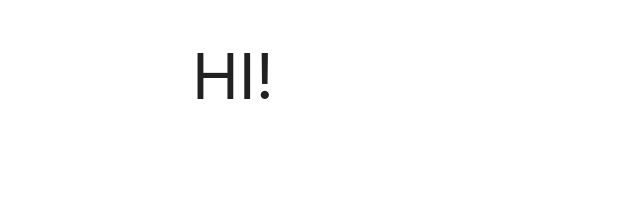
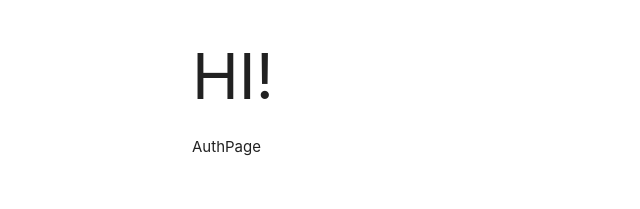
Before and after one commit to horoshopodumaj/webfull, a React (Create React App) app in the folder client/: page / in a window 1280 px wide. Shown: the top 209 px of the page, without its empty margins (0-640 px from the left). Built offline with nearby package versions, Linux system fonts and the light colour scheme.

Commit message:
added routes

```diff
--- a/client/src/App.js
+++ b/client/src/App.js
@@ -1,10 +1,16 @@
+import { BrowserRouter } from "react-router-dom";
 import "materialize-css";
+import { UseRoutes } from "./routes";
 
 function App() {
+    const routes = UseRoutes(true);
     return (
-        <div className="container">
-            <h1>HI!</h1>
-        </div>
+        <BrowserRouter>
+            <div className="container">
+                <h1>HI!</h1>
+                {routes}
+            </div>
+        </BrowserRouter>
     );
 }
 
--- /dev/null
+++ b/client/src/routes.js
@@ -0,0 +1,17 @@
+import React from "react";
+import { Route, Routes, Navigate } from "react-router-dom";
+import AuthPage from "./pages/AuthPage";
+import UsersPage from "./pages/UsersPage";
+
+export const UseRoutes = (isAuth) => {
+    return (
+        <Routes>
+            <Route path="/" element={<AuthPage />} />
+            <Route path="/users" element={isAuth ? <UsersPage /> : <Navigate to="/" replace />} />
+            <Route
+                path="*"
+                element={isAuth ? <Navigate to="/users" /> : <Navigate to="/" replace />}
+            />
+        </Routes>
+    );
+};
```
Also changed, not shown: client/public/index.html (+1 -27 lines).
